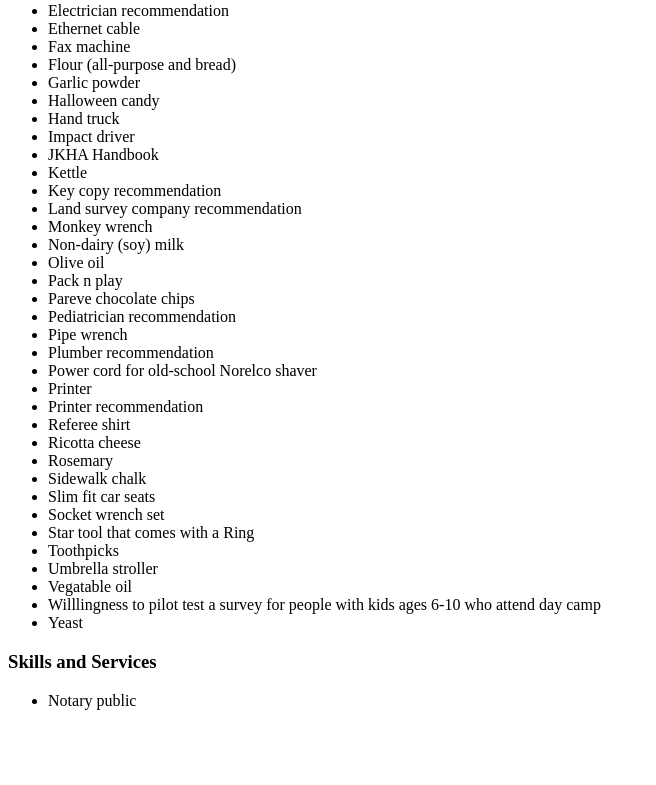
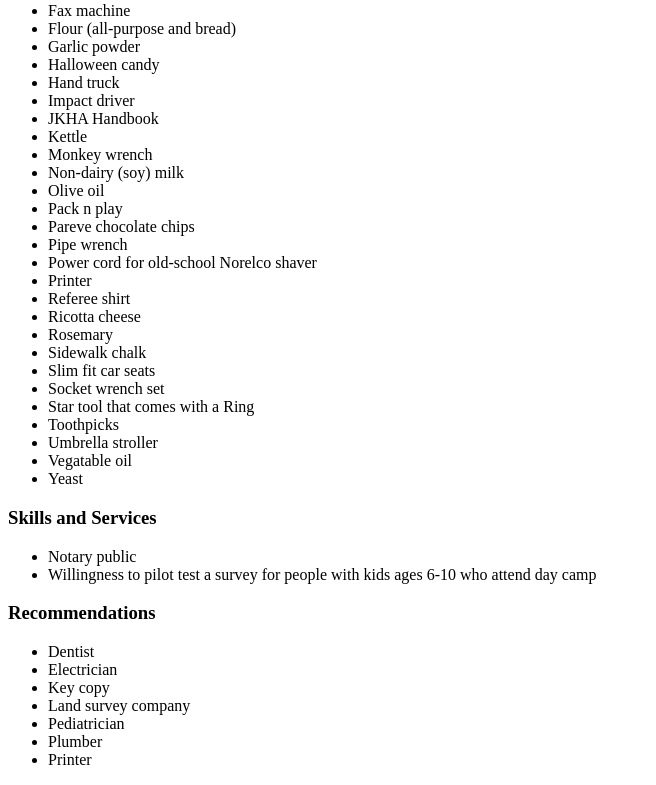
Before and after one commit to akivajgordon/lyonslist, a React (Create React App) app: page / in a window 1280 px wide. Shown: the part 338-1123 px from the top of the page, without its empty margins (0-656 px from the left). Before the commit the page ends 1064 px from the top, so only its background shows below. Built offline with nearby package versions, Linux system fonts and the light colour scheme.

Commit message:
Add recommendations section

```diff
--- a/src/App.tsx
+++ b/src/App.tsx
@@ -11,8 +11,6 @@
   'Chicken soup net bags',
   'Child water bottle',
   'Cooler bag',
-  'Dentist recommendation',
-  'Electrician recommendation',
   'Ethernet cable',
   'Fax machine',
   'Flour (all-purpose and bread)',
@@ -22,19 +20,14 @@
   'Impact driver',
   'JKHA Handbook',
   'Kettle',
-  'Key copy recommendation',
-  'Land survey company recommendation',
   'Monkey wrench',
   'Non-dairy (soy) milk',
   'Olive oil',
   'Pack n play',
   'Pareve chocolate chips',
-  'Pediatrician recommendation',
   'Pipe wrench',
-  'Plumber recommendation',
   'Power cord for old-school Norelco shaver',
   'Printer',
-  'Printer recommendation',
   'Referee shirt',
   'Ricotta cheese',
   'Rosemary',
@@ -44,12 +37,24 @@
   'Star tool that comes with a Ring',
   'Toothpicks',
   'Umbrella stroller',
-  'Willlingness to pilot test a survey for people with kids ages 6-10 who attend day camp',
   'Vegatable oil',
   'Yeast',
 ]
 
-const services = ['Notary public']
+const services = [
+  'Notary public',
+  'Willingness to pilot test a survey for people with kids ages 6-10 who attend day camp',
+]
+
+const recommendations = [
+  'Dentist',
+  'Electrician',
+  'Key copy',
+  'Land survey company',
+  'Pediatrician',
+  'Plumber',
+  'Printer',
+]
 
 const alphabeticAscending = (item: string, other: string) =>
   item.toLowerCase().localeCompare(other.toLowerCase())
@@ -116,6 +121,7 @@
 
       <ListSection title="Items" items={items} />
       <ListSection title="Skills and Services" items={services} />
+      <ListSection title="Recommendations" items={recommendations} />
     </SearchContext.Provider>
   )
 }
```
